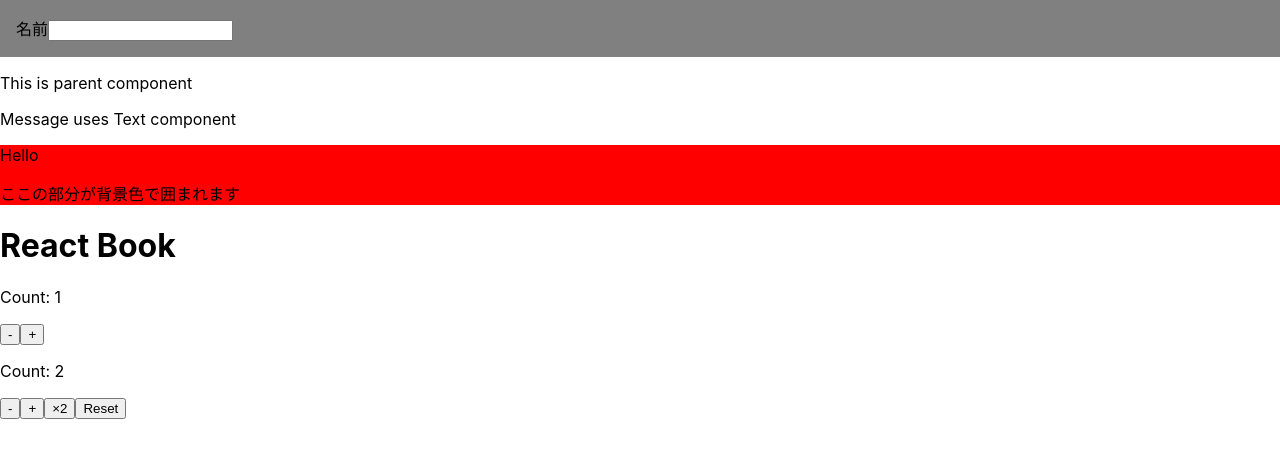
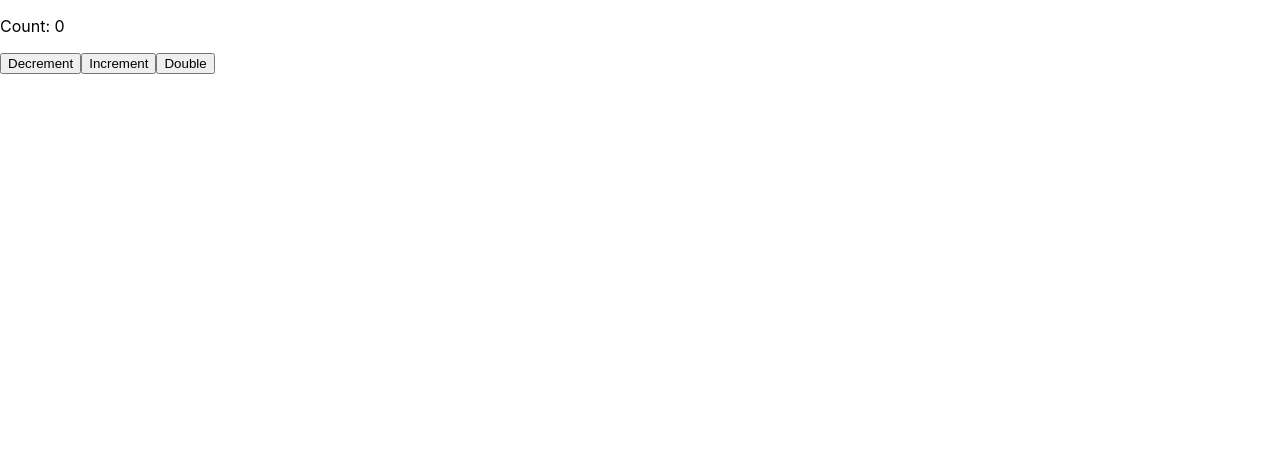
Before and after one commit to MasahiroSuzuki86/ReactSample, a React (Create React App) app: page / in a window 1280 px wide. Shown: the top 458 px of the page. Built offline with nearby package versions, Linux system fonts and the light colour scheme.

Commit message:
メモ化のサンプル作成

```diff
--- /dev/null
+++ b/src/components/UseCallbackSample.tsx
@@ -0,0 +1,59 @@
+import React, { useState, useCallback } from 'react'
+
+type ButtonProps = {
+  onClick: () => void
+}
+
+// DecrementButtonは通常の関数コンポーネントでボタンを表示する
+const DecrementButton = (props: ButtonProps) => {
+  const { onClick } = props
+
+  console.log('DecrementButtonが再描画されました')
+
+  return <button onClick={onClick}>Decrement</button>
+}
+
+// InbrementButtonはメモ化した関数コンポーネントでボタンを表示する
+const IncrementButton = React.memo((props: ButtonProps) => {
+  const { onClick } = props
+
+  console.log('IncrementButtonが再描画されました')
+
+  return <button onClick={onClick}>Increment</button>
+})
+
+// DoubleButtonはメモ化した関数コンポーネントでボタンを表示する
+const DoubleButton = React.memo((props: ButtonProps) => {
+  const { onClick } = props
+
+  console.log('DoubleButtonが再描画されました')
+
+  return <button onClick={onClick}>Double</button>
+})
+
+export const Parent = () => {
+  const [count, setCount] = useState(0)
+
+  const decrement = () => {
+    setCount((c) => c - 1)
+  }
+
+  const increment = () => {
+    setCount((c) => c + 1)
+  }
+
+  //useCallbackを使用して関数をメモ化
+  const double = useCallback(() => {
+    setCount((c) => c * 2)
+//第二引数は依存配列、配列の中の値に異なるものがあれば新しい関数を渡す＝再描画される
+  }, [])
+
+  return (
+    <div>
+      <p>Count: {count}</p>
+      <DecrementButton onClick={decrement} />
+      <IncrementButton onClick={increment} />
+      <DoubleButton onClick={double} />
+    </div>
+  )
+}
--- a/src/index.tsx
+++ b/src/index.tsx
@@ -1,21 +1,9 @@
 import React from 'react'
 import ReactDOM from 'react-dom'
 import './index.css'
-import Name from './components/Name'
-import Message from './components/Message'
-import Parent from './components/ContainerSample'
-import Page from './components/ContextSample'
-import Counter from './components/HookSample'
-import CounterNeo from './components/UseReducerSample'
+import { Parent } from './components/UseCallbackSample'
 
 ReactDOM.render(
-  <React.StrictMode>
-    <Name />
-    <Message />
-    <Parent />
-    <Page />
-    <Counter initialValue={1} />
-    <CounterNeo initialValue={2} />
-  </React.StrictMode>,
+    <Parent />,
   document.getElementById('root')
 )
```
Also changed, not shown: src/components/Parent.tsx (added, +48 -0 lines).
